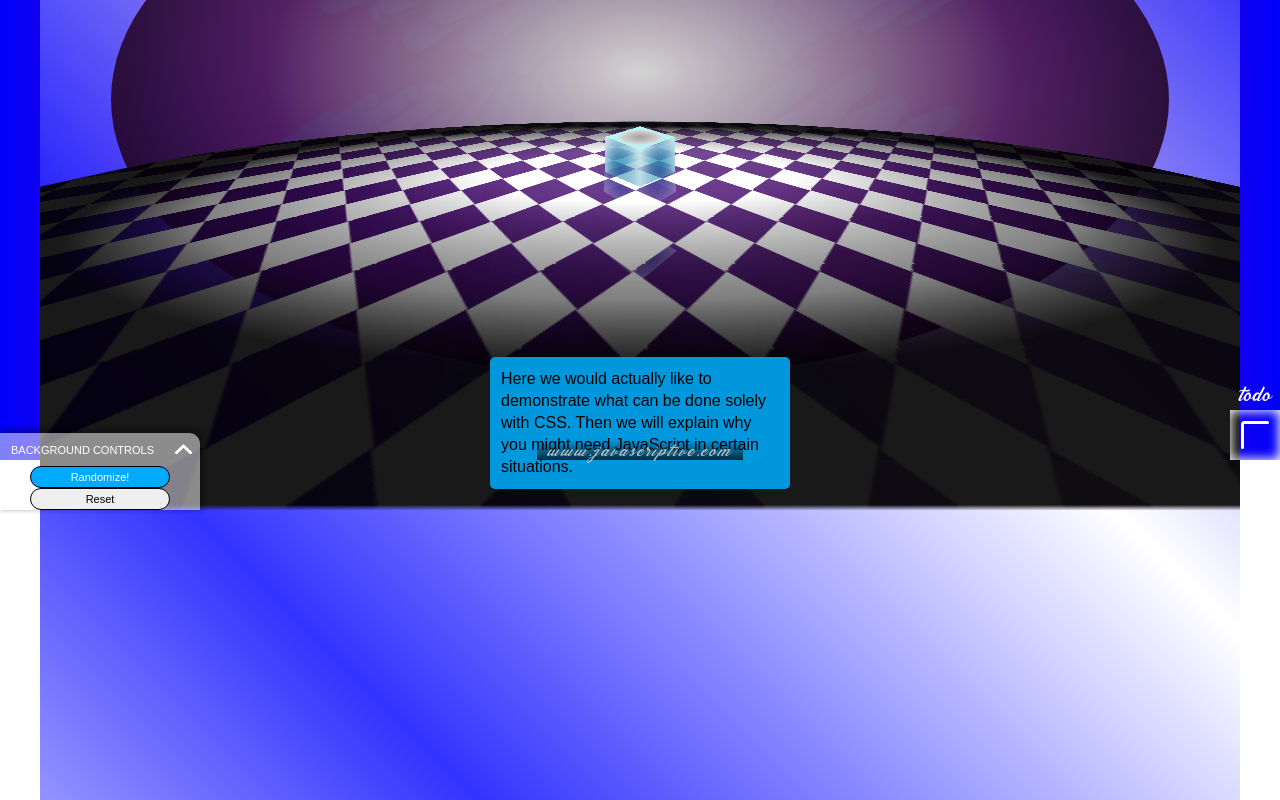
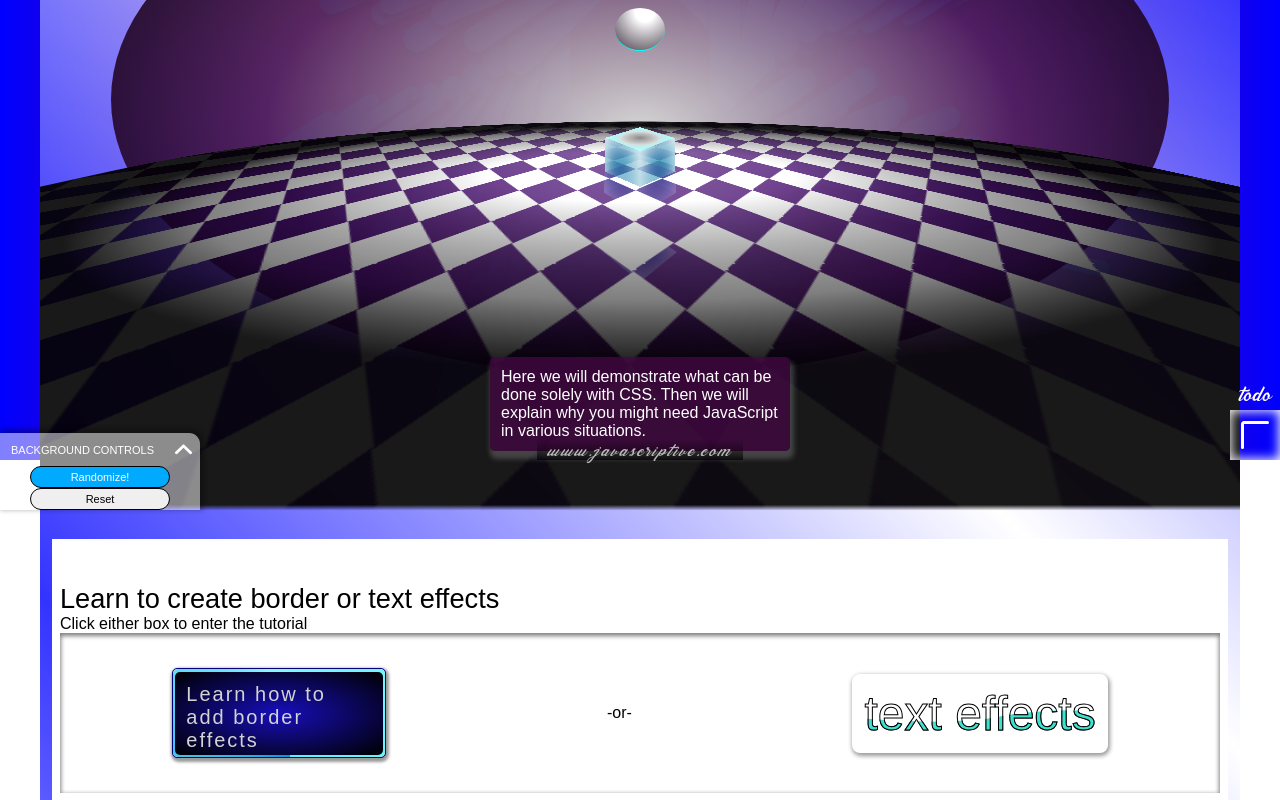
Before and after one commit to virtualepoch/web-engines-react, a React (Create React App) app: page /css in a window 1280 px wide. Shown: the part 340-1140 px from the top of the page. Built offline with nearby package versions, Linux system fonts and the light colour scheme.

Commit message:
css page new content

```diff
--- /dev/null
+++ b/src/components/ball-scene/BallScene.js
@@ -0,0 +1,31 @@
+import "./ball-scene.css";
+
+export default function BallScene() {
+  return (
+    <div className="scene-container">
+      <div className="scene">
+        <div className="ball"></div>
+        <div className="cube">
+          <div className="front"></div>
+          <div className="back"></div>
+          <div className="left"></div>
+          <div className="right"></div>
+          <div className="top"></div>
+          <div className="ball-shadow"></div>
+          <div className="bottom"></div>
+        </div>
+        <div className="scene-ball-2"></div>
+        <div className="scene-cube-2">
+          <div className="front"></div>
+          <div className="back"></div>
+          <div className="left"></div>
+          <div className="right"></div>
+          <div className="top"></div>
+          <div className="ball-shadow"></div>
+          <div className="bottom"></div>
+        </div>
+        <div className="floor"></div>
+      </div>
+    </div>
+  );
+}
--- /dev/null
+++ b/src/components/ball-scene/ball-scene.css
@@ -0,0 +1,127 @@
+.scene-container {
+    width: 90%;
+    height: 555px;
+    position: relative;
+    top: 20px;
+    border-radius: 50%;
+    background: radial-gradient(ellipse at 50% 55%, lightgray, rgb(65, 8, 65, 0.8), black);
+    border: 1px solid alicewhite;
+    transition: 1s ease-in;
+  }
+  .scene {
+    width: 100%;
+    height: 100%;
+    position: relative;
+    top: 0;
+    display: flex;
+    flex-direction: column;
+    justify-content: center;
+    align-items: center;
+    font-size: 50px;
+    perspective: 6em;
+    perspective-origin: 50% calc(50% - 2.5em);
+    transform-style: preserve-3d;
+  }
+  .ball {
+    width: 1em;
+    height: 2em;
+    border-bottom: 1px solid cyan;
+    border-radius: 50%;
+    position: relative;
+    top: 5em;
+    z-index: 8;
+    background: radial-gradient(circle at 60% 10%, rgb(255, 255, 255) 20%, rgba(67, 67, 67, 0.5) 80%, black);
+    transition: 1s linear 3s;
+    animation: ball-bounce 2s ease-out infinite;
+  }
+  @keyframes ball-bounce {
+    0%,
+    100% {
+      top: 5.3em;
+    }
+    50% {
+      top: -1em;
+      animation-timing-function: ease-in;
+    }
+  }
+  .cube {
+    width: 1em;
+    height: 2em;
+    position: relative;
+    top: 5em;
+    z-index: 1111;
+    perspective: 555em;
+    perspective-origin: 50% calc(50% - 1em);
+    transform-style: preserve-3d;
+    transform: rotateX(11deg) rotateY(45deg);
+    transition: 1s linear 2s;
+    animation: cube-crush 2s ease-out infinite;
+  }
+  @keyframes cube-crush {
+    10%,
+    93% {
+      height: 1.5em;
+      top: 5.5em;
+    }
+    50% {
+      height: 2em;
+      top: 5em;
+    }
+  }
+  .cube div {
+    width: 100%;
+    height: 100%;
+    position: absolute;
+    background: rgba(3, 118, 163, 0.5);
+    box-shadow: 0 0 0.5em rgb(255, 255, 255) inset;
+  }
+  .cube .front {
+    transform: translateZ(0.5em);
+  }
+  .cube .right {
+    transform: rotateY(90deg) translateZ(0.5em);
+  }
+  .cube .back {
+    transform: rotateY(180deg) translateZ(0.5em);
+  }
+  .cube .left {
+    transform: rotateY(270deg) translateZ(0.5em);
+  }
+  .cube .top {
+    width: 1em;
+    height: 1em;
+    transform: translateY(-50%) rotateX(90deg);
+    background: radial-gradient(white, lightgray, aqua);
+  }
+  .cube .bottom {
+    transform: translateY(50%) rotateX(90deg);
+  }
+  .cube .ball-shadow {
+    position: relative;
+    background: radial-gradient(rgb(0, 0, 0, 0.6), rgba(0, 0, 0, 0) 50%);
+    height: 1em;
+    width: 1em;
+    top: -0.505em;
+    transform: rotateX(90deg);
+    box-shadow: none;
+    animation: ball-shadow-scale 2s infinite;
+  }
+  @keyframes ball-shadow-scale {
+    50% {
+      opacity: 0.1;
+      transform: rotateX(90deg) scale(1.5);
+      animation-timing-function: ease-in;
+    }
+  }
+  .floor {
+    width: 100%;
+    height: 22em;
+    position: relative;
+    top: 0.5em;
+    border-top-right-radius: 50%;
+    border-top-left-radius: 50%;
+    transform: rotateX(105deg);
+    transition: 2s ease-in-out 1s;
+    background: radial-gradient(transparent 20%, rgb(0, 0, 0, 0.5) 50%, rgb(0, 0, 0, 0.9) 60%), repeating-conic-gradient(from 45deg, rgb(70, 0, 128, 0.5) 0deg 90deg, rgb(255, 255, 255) 90deg 180deg);
+    background-size: 100%, 1em 1em;
+  }
--- a/src/pages/Css.js
+++ b/src/pages/Css.js
@@ -1,3 +1,4 @@
+import BallScene from "../components/ball-scene/BallScene";
 import "./css.css";
 
 export default function Css() {
@@ -5,32 +6,23 @@ export default function Css() {
     <div className="css-page">
       <h1 className="heading">Welcome to the CSS Section</h1>
       {/* <div className="load-message"></div> */}
-      <div className="scene-container">
-        <div className="scene">
-          <div className="ball"></div>
-          <div className="cube">
-            <div className="front"></div>
-            <div className="back"></div>
-            <div className="left"></div>
-            <div className="right"></div>
-            <div className="top"></div>
-            <div className="ball-shadow"></div>
-            <div className="bottom"></div>
+      <BallScene />
+      <p className="heading-p-box">Here we will demonstrate what can be done solely with CSS. Then we will explain why you might need JavaScript in various situations.</p>
+      <div className="text-effects">
+        <h1>Learn to create border or text effects</h1>
+        <p>Click either box to enter the tutorial</p>
+        <div className="effects-container">
+          <div className="border-effect-container">
+            <div className="border-effect-wrapper">
+              <div className="border-effect-box"></div>
+            </div>
           </div>
-          <div className="scene-ball-2"></div>
-          <div className="scene-cube-2">
-            <div className="front"></div>
-            <div className="back"></div>
-            <div className="left"></div>
-            <div className="right"></div>
-            <div className="top"></div>
-            <div className="ball-shadow"></div>
-            <div className="bottom"></div>
+          <p>-or-</p>
+          <div className="wave-text-container">
+            <h2>text effects</h2>
           </div>
-          <div className="floor"></div>
         </div>
       </div>
-      <p className="heading-p-box">Here we would actually like to demonstrate what can be done solely with CSS. Then we will explain why you might need JavaScript in certain situations.</p>
     </div>
   );
 }
--- a/src/pages/css.css
+++ b/src/pages/css.css
@@ -7,6 +7,12 @@
   background: linear-gradient(45deg, rgb(255, 255, 255, 0.8), rgb(0, 0, 255, 0.8), rgb(255, 255, 255, 0.8), rgb(0, 0, 255, 0.8));
   pointer-events: all;
 }
+.css-page h1 {
+  font: 200 clamp(1.1rem, 5vw, 1.7rem) sans-serif;
+}
+.css-page p {
+  font: lighter clamp(0.7rem, 5vw, 1rem) sans-serif;
+}
 .heading {
   width: 90%;
   height: 70px;
@@ -14,8 +20,6 @@
   border-radius: 8px;
   display: flex;
   align-items: flex-end;
-  color: hsl(220, 100%, 40%);
-  font-size: clamp(1em, 0.2em + 5vw, 2em);
   box-shadow: 2px 2px 4px 4px rgb(0, 0, 0, 0.5);
   background: linear-gradient(0deg, white 10%, lightgray 11% 16%, white 17% 21%, lightgray 22% 25%, white 26% 29%, lightgray 30% 32%, white 33% 35%, lightgray 36% 37%, white 38% 39%, skyblue 39% 55%, aliceblue, lightgray);
 }
@@ -43,143 +47,15 @@
     opacity: 0;
   }
 }
-
-/* SCENE WITH BOX AND BALL ////////////////////////////////////////////////// */
-.scene-container {
-  width: 90%;
-  height: 555px;
-  position: relative;
-  top: 20px;
-  border-radius: 50%;
-  background: radial-gradient(ellipse at 50% 45%, lightgray, rgb(65, 8, 65, 0.8), black);
-  border: 1px solid alicewhite;
-  transition: 1s ease-in;
-}
-.scene {
-  width: 100%;
-  height: 100%;
-  position: relative;
-  top: 0;
-  display: flex;
-  flex-direction: column;
-  justify-content: center;
-  align-items: center;
-  font-size: 50px;
-  perspective: 6em;
-  perspective-origin: 50% calc(50% - 2.5em);
-  transform-style: preserve-3d;
-}
-.ball {
-  width: 1em;
-  height: 2em;
-  border-bottom: 1px solid cyan;
-  border-radius: 50%;
-  position: relative;
-  top: 5em;
-  z-index: 8;
-  background: radial-gradient(circle at 60% 10%, rgb(255, 255, 255) 20%, rgba(67, 67, 67, 0.5) 80%, black);
-  transition: 1s linear 3s;
-  animation: ball-bounce 2s ease-out infinite;
-}
-@keyframes ball-bounce {
-  0%,
-  100% {
-    top: 5.3em;
-  }
-  50% {
-    top: -1em;
-    animation-timing-function: ease-in;
-  }
-}
-.cube {
-  width: 1em;
-  height: 2em;
-  position: relative;
-  top: 5em;
-  z-index: 1111;
-  perspective: 555em;
-  perspective-origin: 50% calc(50% - 1em);
-  transform-style: preserve-3d;
-  transform: rotateX(11deg) rotateY(45deg);
-  transition: 1s linear 2s;
-  animation: cube-crush 2s ease-out infinite;
-}
-@keyframes cube-crush {
-  10%,
-  93% {
-    height: 1.5em;
-    top: 5.5em;
-  }
-  50% {
-    height: 2em;
-    top: 5em;
-  }
-}
-.cube div {
-  width: 100%;
-  height: 100%;
-  position: absolute;
-  background: rgba(3, 118, 163, 0.5);
-  box-shadow: 0 0 0.5em rgb(255, 255, 255) inset;
-}
-.cube .front {
-  transform: translateZ(0.5em);
-}
-.cube .right {
-  transform: rotateY(90deg) translateZ(0.5em);
-}
-.cube .back {
-  transform: rotateY(180deg) translateZ(0.5em);
-}
-.cube .left {
-  transform: rotateY(270deg) translateZ(0.5em);
-}
-.cube .top {
-  width: 1em;
-  height: 1em;
-  transform: translateY(-50%) rotateX(90deg);
-  background: radial-gradient(white, lightgray, aqua);
-}
-.cube .bottom {
-  transform: translateY(50%) rotateX(90deg);
-}
-.cube .ball-shadow {
-  position: relative;
-  background: radial-gradient(rgb(0, 0, 0, 0.6), rgba(0, 0, 0, 0) 50%);
-  height: 1em;
-  width: 1em;
-  top: -0.505em;
-  transform: rotateX(90deg);
-  box-shadow: none;
-  animation: ball-shadow-scale 2s infinite;
-}
-@keyframes ball-shadow-scale {
-  50% {
-    opacity: 0.1;
-    transform: rotateX(90deg) scale(1.5);
-    animation-timing-function: ease-in;
-  }
-}
-.floor {
-  width: 100%;
-  height: 22em;
-  position: relative;
-  top: 0.5em;
-  border-top-right-radius: 50%;
-  border-top-left-radius: 50%;
-  transform: rotateX(105deg);
-  transition: 2s ease-in-out 1s;
-  background: radial-gradient(transparent 20%, rgb(0, 0, 0, 0.5) 50%, rgb(0, 0, 0, 0.9) 60%), repeating-conic-gradient(from 45deg, rgb(70, 0, 128, 0.5) 0deg 90deg, rgb(255, 255, 255) 90deg 180deg);
-  background-size: 100%, 1em 1em;
-}
-/* //////////////////////////////////////////// */
 .heading-p-box {
   max-width: 300px;
   padding: 11px;
   position: relative;
   line-height: 22px;
   border-radius: 5px;
-  background: #0097dc;
+  color: white;
+  box-shadow: 2px 6px 5px 2px rgb(112, 112, 112, 0.5);
+  background: rgb(65, 8, 65, 0.8);
   /* transform-style: preserve-3d; !!!!!!!THIS STYLING WAS ACTUALLY ABLE TO ACT LIKE A Z-INDEX WHEN THE ELEMENT'S POSITION (IN THIS CASE RELATIVE) WAS NOT DECLARED!!!VERY INTERESTING*/
   /* perspective: 400px; */
   /* perspective-origin: 50%; */
@@ -267,13 +143,26 @@
   box-shadow: 0 0 20px 10px rgb(0, 0, 0, 0.5);
   clip-path: none;
 }
-
+.text-effects {
+  width: 100%;
+  margin-top: 88px;
+  padding: 44px 8px;
+  font: 25px sans-serif;
+  background: white;
+}
+.effects-container {
+  padding: 23px 0;
+  display: flex;
+  flex-wrap: wrap;
+  align-items: center;
+  justify-content: space-around;
+  box-shadow: inset 0 2px 4px 1px rgb(0, 0, 0, 0.5);
+}
 /* BORDER EFFECT /////////////////////////////////////////////////////////// */
 .border-effect-container {
-  width: 100%;
   height: fit-content;
-  margin: 11px auto;
-  padding: 33px 0;
+  margin: 12px 4px;
+  /* padding: 22px; */
   display: flex;
   align-items: center;
   justify-content: center;
@@ -285,23 +174,22 @@
   border-radius: 5px;
 }
 .border-effect-box {
-  width: 222px;
-  height: 111px;
+  width: 212px;
+  height: 88px;
   position: relative;
-  box-shadow: 0 20px 35px rgba(148, 148, 148, 0.3);
   border-radius: 5px;
   overflow: hidden;
-  background-color: lightgray;
+  box-shadow: 1px 2px 3px 3px rgba(0, 0, 0, 0.4);
 }
 .border-effect-box::before {
   content: "";
-  background-image: conic-gradient(#0097dc, rgb(139, 249, 255), rgb(78, 246, 255));
+  width: 200%;
   height: 400%;
-  width: 200%;
   position: absolute;
   left: -50%;
   top: -150%;
-  animation: rotate 2s infinite linear;
+  background-image: conic-gradient(#0097dc, rgb(139, 249, 255), rgb(78, 246, 255));
+  animation: rotate 4s infinite linear;
 }
 @keyframes rotate {
   100% {
@@ -309,18 +197,58 @@
   }
 }
 .border-effect-box::after {
-  content: "Learn how to add Cool Border Effects";
-  width: 192px;
-  height: 81px;
+  content: "Learn how to add border effects";
+  width: 186px;
+  height: 61px;
+  padding: 11px;
   position: relative;
-  background-color: rgb(90, 90, 90);
+  top: 3px;
+  left: 2px;
   border-radius: 5px;
-  top: 4px;
-  left: 4px;
   color: lightgray;
   display: grid;
   place-items: center;
   font-size: 20px;
   letter-spacing: 2px;
-  padding: 11px;
+  background: radial-gradient(rgb(23, 14, 186), black);
 }
+/* WAVE TEXT /////////////////////////////////////////////////////////////////////////// */
+.wave-text-container {
+  width: fit-content;
+  height: fit-content;
+  margin: 12px 4px;
+  padding: 12px;
+  display: flex;
+  flex-direction: column;
+  align-items: center;
+  justify-content: center;
+  border-radius: 8px;
+  box-shadow: 1px 2px 4px 1px rgba(0, 0, 0, 0.4);
+  overflow: hidden;
+}
+.wave-text-container h2 {
+  position: relative;
+  color: #fff;
+  font: 3rem Poppins, sans-serif;
+}
+.wave-text-container h2 {
+  color: transparent;
+  -webkit-text-stroke: 1px black;
+}
+.wave-text-container h2::after {
+  content: "text effects";
+  position: absolute;
+  left: 0;
+  color: turquoise;
+  animation: wave-text-anim 4s ease-in-out infinite;
+}
+@keyframes wave-text-anim {
+  0%,
+  100% {
+    clip-path: polygon(0% 45%, 16% 44%, 33% 50%, 54% 60%, 70% 61%, 84% 59%, 100% 52%, 100% 100%, 0% 100%);
+  }
+
+  50% {
+    clip-path: polygon(0% 60%, 15% 65%, 34% 66%, 51% 62%, 67% 50%, 84% 45%, 100% 46%, 100% 100%, 0% 100%);
+  }
+}
```
Also changed, not shown: src/components/header/header.css (+3 -5 lines), src/components/todo/todopage.css (+3 -4 lines).
